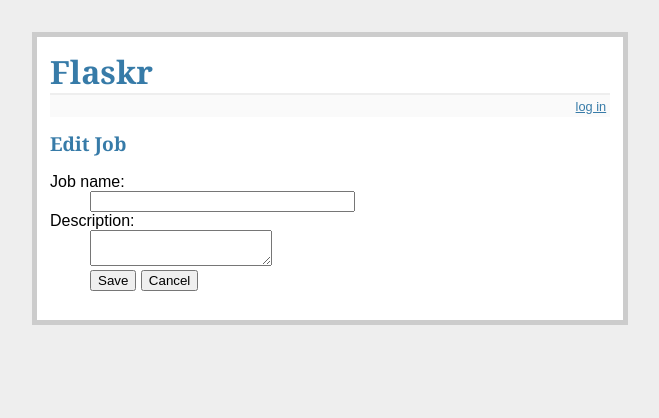
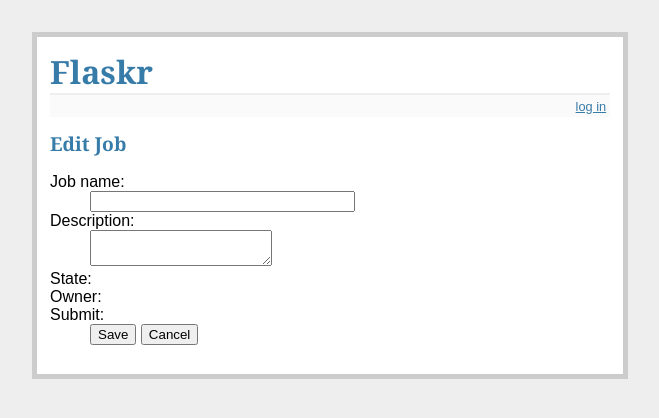
Before and after one commit to vobine/JobFlask, a Flask app: template jobflask/templates/onejob.html in a window 1280 px wide. Shown: the top 418 px of the page, without its empty margins (310-969 px from the left). Run offline with Flask 2, Linux system fonts and the light colour scheme; the template is opened without the code that fills it, so the values that code supplies are empty.

Commit message:
Present job owner more readably

```diff
--- a/jobflask/templates/onejob.html
+++ b/jobflask/templates/onejob.html
@@ -15,6 +15,11 @@
           {{ job.desc|safe }}
         </textarea>
       </dd>
+      <dt>State:</dt>
+      <dd>{{ job.state }}</dd>
+      <dt>Owner:</dt>
+      <dd>{{ job.owner }}</dd>
+      <dt>Submit:</dt>
       <dd>
         <input type=submit name="submit" value="Save">
         <input type=submit name="submit" value="Cancel">
```
Also changed, not shown: jobflask/views.py (+5 -4 lines).
